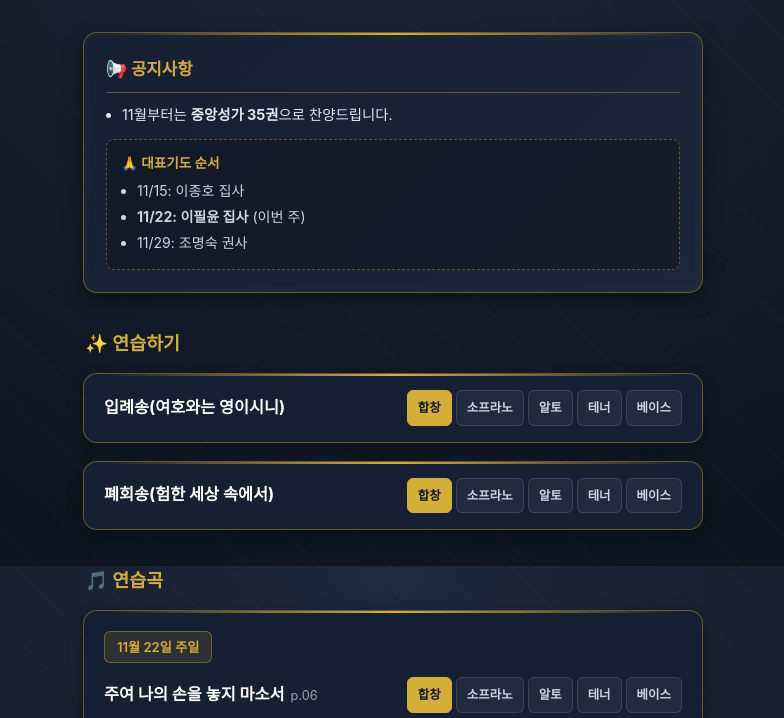
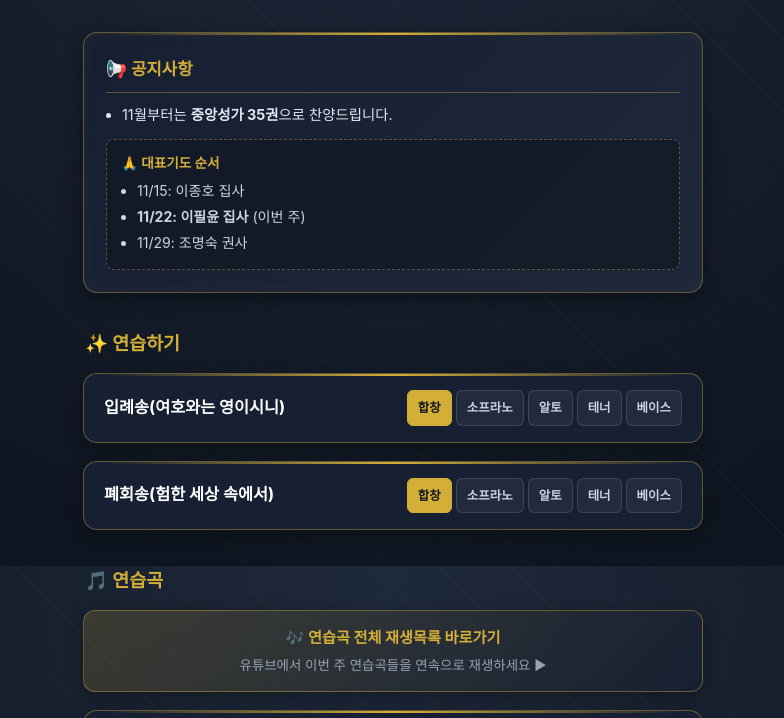
Before and after one commit to kimyeseul1024/kimyeseul, a plain HTML site: page index.html in a window 1280 px wide. Shown: the part 234-952 px from the top of the page, without its empty margins (247-1031 px from the left). Drawn offline with Linux system fonts and the light colour scheme.

Commit message:
Update links and comments in index.html

```diff
--- a/index.html
+++ b/index.html
@@ -421,14 +421,14 @@
             </div>
         </div>
 
-        <!-- 폐회송 -->
+        <!-- 폐회송 (링크 업데이트 적용) -->
         <div class="schedule-card" style="padding: 16px 20px;">
             <div class="song-row">
                 <div class="song-info">
                     <h2 class="song-title" style="font-size: 1.02rem;">폐회송(험한 세상 속에서)</h2>
                 </div>
                 <div class="part-buttons">
-                    <a href="https://youtu.be/JmZuBy7htdg?si=ISmB_KUGz4m9t70q" target="_blank" class="btn-chorus">합창</a>
+                    <a href="https://youtu.be/JmZuBy7htdg?si=cWC05Kairfi_feP5" target="_blank" class="btn-chorus">합창</a>
                     <a href="https://youtu.be/PzQe23B53r8?si=pamJHxeTN_16zl1X" target="_blank" class="btn-part">소프라노</a>
                     <a href="https://youtu.be/GP5wDFzf5-Q?si=ew73usZeleTaqfGX" target="_blank" class="btn-part">알토</a>
                     <a href="https://youtu.be/glsscDFs0MI?si=gkRgjrk48M1lKBLL" target="_blank" class="btn-part">테너</a>
@@ -439,6 +439,12 @@
 
         <!-- 연습곡 섹션 -->
         <div class="section-title">🎵 연습곡</div>
+
+        <!-- 연습곡 전체 재생목록 버튼 -->
+        <a href="https://youtube.com/playlist?list=PLrM9jhLzTA6OaqTPzFxU-nN9vFwt0H0XI&si=8sZBsba0lcaxlW0w" target="_blank" class="playlist-banner" style="margin-top: 0; margin-bottom: 18px; padding: 14px;">
+            <div class="playlist-title" style="font-size: 0.95rem;">🎶 연습곡 전체 재생목록 바로가기</div>
+            <p class="playlist-desc">유튜브에서 이번 주 연습곡들을 연속으로 재생하세요 ▶</p>
+        </a>
 
         <!-- 11월 22일 본 찬양 -->
         <div class="schedule-card">
```
